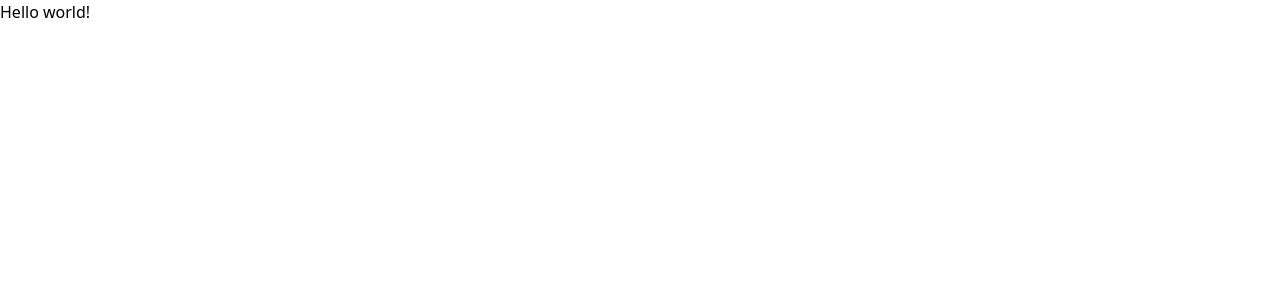
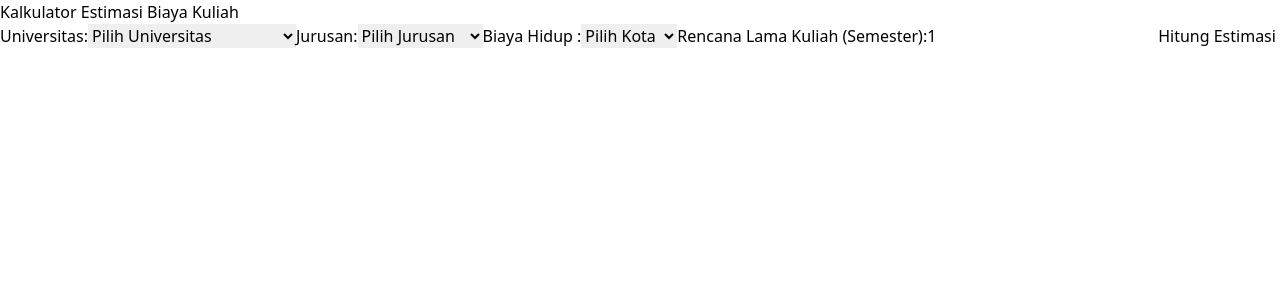
Before and after one commit to TerranaW/WEduCost, a React (Vite) app: page / in a window 1280 px wide. Shown: the top 300 px of the page. Built offline with nearby package versions, Linux system fonts and the light colour scheme.

Commit message:
Create BiayaKuliahContext and Provider with initial state and estimation calculation

```diff
--- a/src/App.jsx
+++ b/src/App.jsx
@@ -1,15 +1,11 @@
-
-
+import React from 'react';
+import Calculator from './Components/Calculator';
 
 function App() {
+  return (
+    <Calculator />
 
-  return (
-    <>
-      <h1 className="text-3xl font-bold underline text-red-300">
-        Hello world!
-      </h1>
-    </>
-  )
+  );
 }
 
-export default App
+export default App;
--- /dev/null
+++ b/src/Components/Calculator.jsx
@@ -0,0 +1,74 @@
+import React, { useContext } from 'react';
+import { BiayaKuliahContext } from '../Context/BiayaKuliahProvider';
+
+const Calculator = () => {
+    const {
+        universitas,
+        setUniversitas,
+        jurusan,
+        setJurusan,
+        kota,
+        setKota,
+        lamaKuliah,
+        setLamaKuliah,
+        estimasiBiaya,
+        hitungEstimasi,
+    } = useContext(BiayaKuliahContext);
+
+    return (
+        <div>
+            <h2>Kalkulator Estimasi Biaya Kuliah</h2>
+            <form>
+                <label>
+                    Universitas:
+                    <select value={universitas} onChange={(e) => setUniversitas(e.target.value)}>
+                        <option value="">Pilih Universitas</option>
+                        <option value="Universitas Indonesia">Universitas Indonesia</option>
+                        <option value="Universitas Gadjah Mada">Universitas Gadjah Mada</option>
+                        <option value="Universitas Airlangga">Universitas Airlangga</option>
+                    </select>
+                </label>
+
+                <label>
+                    Jurusan:
+                    <select value={jurusan} onChange={(e) => setJurusan(e.target.value)}>
+                        <option value="">Pilih Jurusan</option>
+                        <option value="Kedokteran">Kedokteran</option>
+                        <option value="Teknik Elektro">Teknik Elektro</option>
+                        <option value="Akuntansi">Akuntansi</option>
+                        <option value="Matematika">Matematika</option>
+                        <option value="Ilmu Hukum">Ilmu Hukum</option>
+                    </select>
+                </label>
+
+                <label>
+                    Biaya Hidup :
+                    <select value={kota} onChange={(e) => setKota(e.target.value)}>
+                        <option value="">Pilih Kota</option>
+                        <option value="Jakarta">Jakarta</option>
+                        <option value="Jogjakarta">Jogjakarta</option>
+                        <option value="Surabaya">Surabaya</option>
+                    </select>
+                </label>
+
+                <label>
+                    Rencana Lama Kuliah (Semester):
+                    <input
+                        type="number"
+                        value={lamaKuliah}
+                        onChange={(e) => setLamaKuliah(e.target.value)}
+                        min="0"
+                    />
+                </label>
+
+                <button type="button" onClick={hitungEstimasi}>Hitung Estimasi</button>
+            </form>
+
+            {estimasiBiaya > 0 && (
+                <h3>Estimasi Biaya Kuliah: Rp {estimasiBiaya}</h3>
+            )}
+        </div>
+    );
+};
+
+export default Calculator;
--- /dev/null
+++ b/src/Context/BiayaKuliahProvider.jsx
@@ -0,0 +1,67 @@
+import React, { createContext, useState } from 'react';
+
+export const BiayaKuliahContext = createContext();
+
+export const BiayaKuliahProvider = ({ children }) => {
+    const [universitas, setUniversitas] = useState('');
+    const [jurusan, setJurusan] = useState('');
+    const [kota, setKota] = useState('');
+    const [lamaKuliah, setLamaKuliah] = useState(1);
+    const [estimasiBiaya, setEstimasiBiaya] = useState(0);
+
+    const biayaKuliahData = {
+        'Universitas Indonesia': {
+            'Kedokteran': 20000000,
+            'Teknik Elektro': 19908000,
+            'Akuntansi': 14650000,
+            'Matematika': 13360000,
+            'Ilmu Hukum': 14000000,
+        },
+        'Universitas Gadjah Mada': {
+            'Kedokteran': 24700000,
+            'Teknik Elektro': 12300000,
+            'Akuntansi': 9200000,
+            'Matematika': 10000000,
+            'Ilmu Hukum': 9200000,
+        },
+        'Universitas Airlangga': {
+            'Kedokteran': 2500000,
+            'Teknik Elektro': 12500000,
+            'Akuntansi': 1000000,
+            'Matematika': 10000000,
+            'Ilmu Hukum': 1000000,
+        }
+    };
+
+    const biayaHidupData = {
+        'Jakarta': 21000000,
+        'Jogjakarta': 12000000,
+        'Surabaya': 12000000,
+    };
+
+    const hitungEstimasi = () => {
+        if (universitas && jurusan && kota) {
+            const biayaKuliah = biayaKuliahData[universitas][jurusan];
+            const biayaHidup = biayaHidupData[kota];
+            const totalBiaya = (biayaKuliah + biayaHidup) * lamaKuliah;
+            setEstimasiBiaya(totalBiaya);
+        }
+    };
+
+    return (
+        <BiayaKuliahContext.Provider value={{
+            universitas,
+            setUniversitas,
+            jurusan,
+            setJurusan,
+            kota,
+            setKota,
+            lamaKuliah,
+            setLamaKuliah,
+            estimasiBiaya,
+            hitungEstimasi,
+        }}>
+            {children}
+        </BiayaKuliahContext.Provider>
+    );
+};
```
Also changed, not shown: src/main.jsx (+4 -3 lines).
